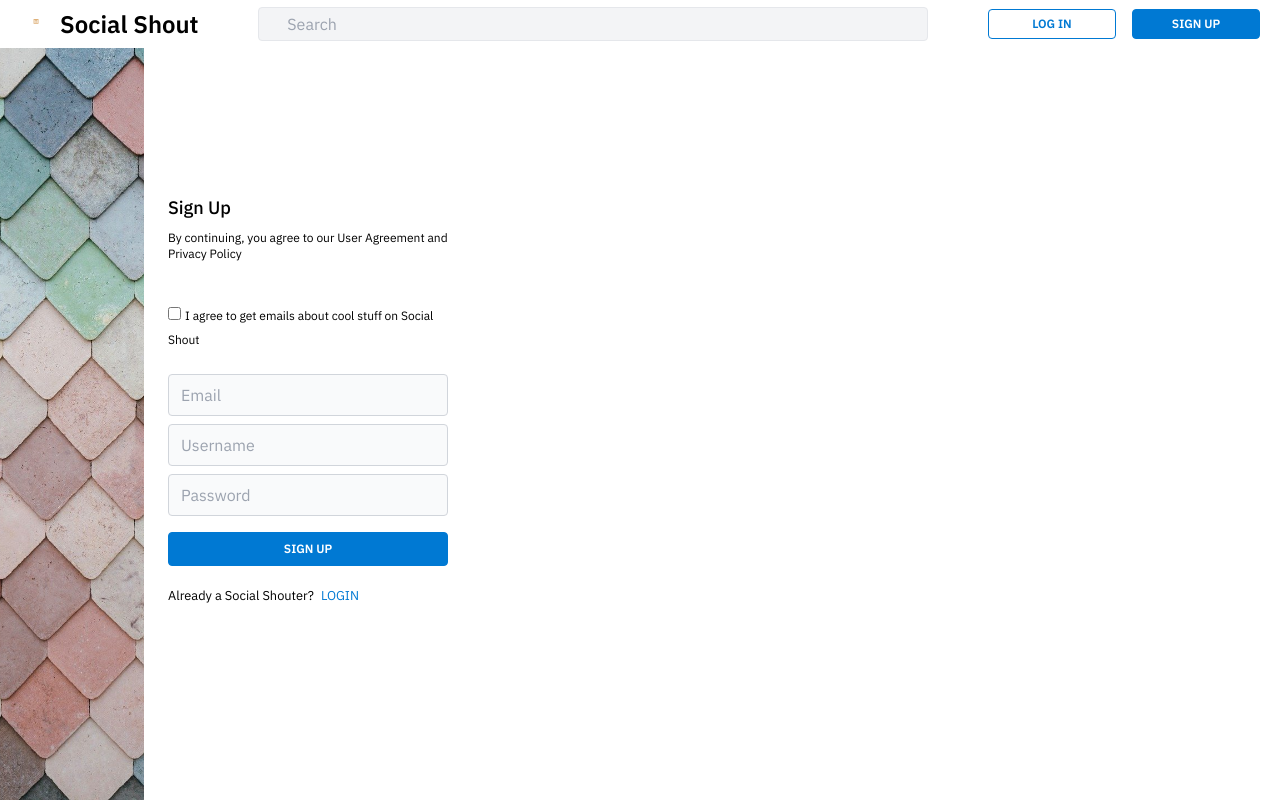
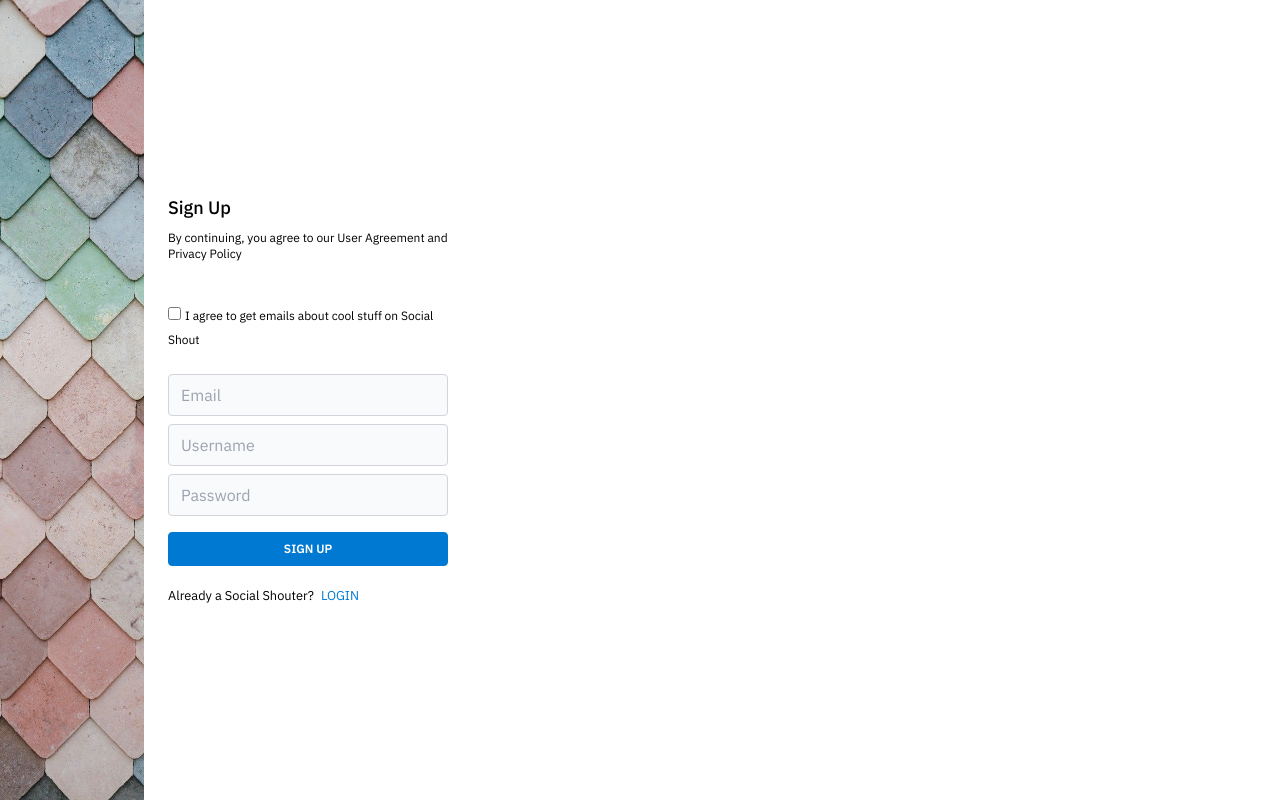
Before and after one commit to piyush97/Social-Shout, a Next.js app in the folder client/: page /register in a window 1280 px wide. Built offline with nearby package versions, Linux system fonts and the light colour scheme.

Commit message:
Navbar not in authroutes

```diff
--- a/client/src/pages/_app.tsx
+++ b/client/src/pages/_app.tsx
@@ -5,14 +5,18 @@ import "../styles/tailwind.css";
 
 import Navbar from "../components/Navbar";
 import { Fragment } from "react";
+import { useRouter } from "next/router";
 
 axios.defaults.baseURL = "http://localhost:5500/api";
 axios.defaults.withCredentials = true;
 
 function App({ Component, pageProps }: AppProps) {
+  const { pathname } = useRouter();
+  const authRoutes = ["/register", "/login"];
+  const authRoute = authRoutes.includes(pathname);
   return (
     <Fragment>
-      <Navbar />
+      {!authRoute && <Navbar />}
       <Component {...pageProps} />
     </Fragment>
   );
```
